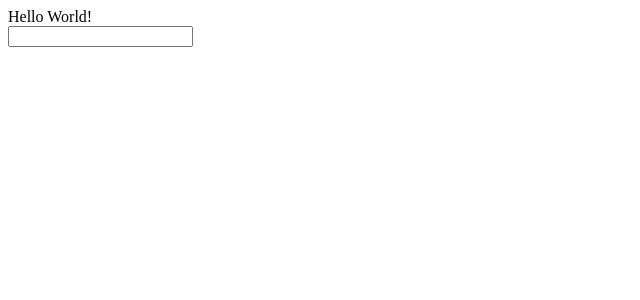
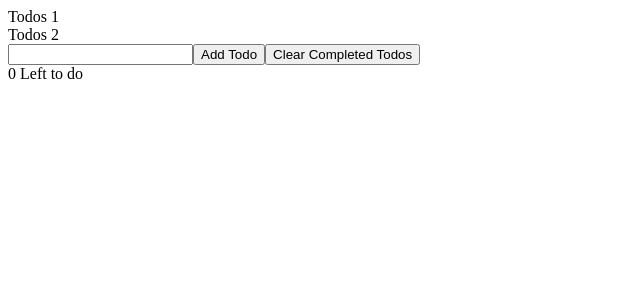
Before and after one commit to SterlingOrth/simple-react-app, a React (Create React App) app: page / in a window 1280 px wide. Shown: the top 300 px of the page, without its empty margins (0-640 px from the left). Built offline with nearby package versions, Linux system fonts and the light colour scheme.

Commit message:
testing props

```diff
--- a/src/App.js
+++ b/src/App.js
@@ -1,11 +1,15 @@
-import React from "react";
+import React, { useState } from "react";
 import TodoList from "./TodoList"
 
 function App() {
+  const [todos, setTodos] = useState(['Todos 1', 'Todos 2'])
   return (
     <>
-  <TodoList />
+  <TodoList todos={todos}/>
   <input type="text" />
+  <button>Add Todo</button>
+  <button>Clear Completed Todos</button>
+  <div>0 Left to do</div>
   </>
   )
 }
--- /dev/null
+++ b/src/Todo.js
@@ -0,0 +1,11 @@
+import React from 'react'
+
+function Todo({ todo }) {
+    return (
+        <div>
+            {todo}
+        </div>
+    )
+}
+
+export default Todo
--- a/src/TodoList.js
+++ b/src/TodoList.js
@@ -1,9 +1,10 @@
 import React from 'react'
+import Todo from './Todo'
 
-export default function TodoList() {
+export default function TodoList({ todos }) {
     return (
-        <div>
-            Hello World!
-        </div>
+       todos.map(todo => {
+           return <Todo todo={todo} />
+       })
     )
 }
```
